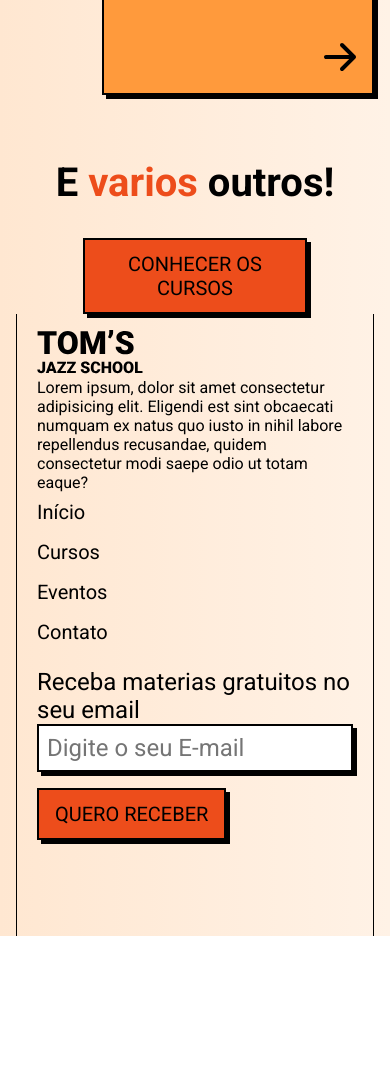
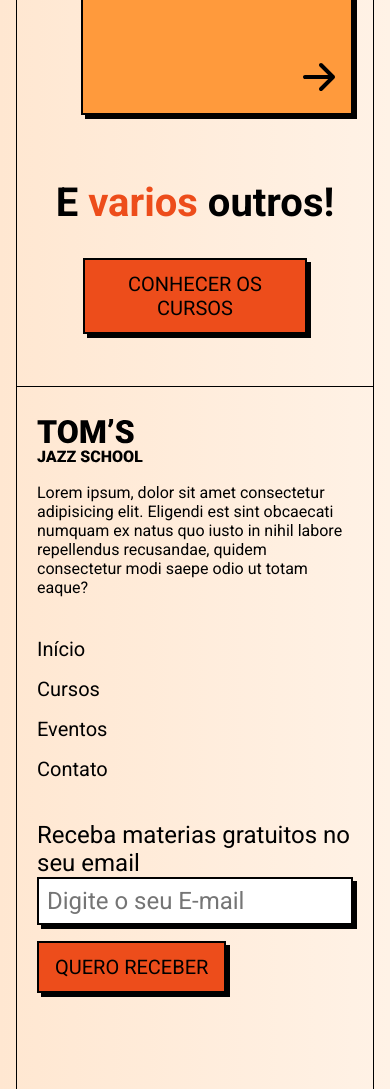
Before and after one commit to francisco-jose-vieira/Jazz-School, a plain HTML site: page index.html in a window 390 px wide. Shown: the part 2794-3883 px from the top of the page. Before the commit the page ends 3730 px from the top, so only its background shows below. Drawn offline with Linux system fonts and the light colour scheme.

Commit message:
Versão Mobile concluida

```diff
--- a/index.html
+++ b/index.html
@@ -29,7 +29,7 @@
             </div>
         </section>
 
-        <section>
+        <section class="courses-section">
             <div class="cards">
                 <article class="card">
                     <img src="img/piano.png" alt="Ícone de piano">
@@ -64,18 +64,17 @@
                     </a>
                 </article>
             </div>
-
-            <h2 class="text-center">E <span class="text-primary">varios</span> outros!</h2>
-            <a class="button mt-2 mx-auto" href="#">Conhecer os cursos</a>
+                <h2 class="text-center">E <span class="text-primary">varios</span> outros!</h2>
+                <a class="button mt-2 mx-auto mb-2" href="#">Conhecer os cursos</a>
         </section>
     </main>
 
     <footer>
         <div>
-            <img src="img/logo.svg" alt="Tom's Jazz School">
-            <p>Lorem ipsum, dolor sit amet consectetur adipisicing elit. Eligendi est sint obcaecati numquam ex natus quo iusto in nihil labore repellendus recusandae, quidem consectetur modi saepe odio ut totam eaque?</p>
+            <img src="img/logo.svg" alt="Tom's Jazz School" class="mb-1 mt-1">
+            <p class="mb-2">Lorem ipsum, dolor sit amet consectetur adipisicing elit. Eligendi est sint obcaecati numquam ex natus quo iusto in nihil labore repellendus recusandae, quidem consectetur modi saepe odio ut totam eaque?</p>
         </div>
-        <nav>
+        <nav class="mb-2">
             <a href="#">Início</a>
             <a href="#">Cursos</a>
             <a href="#">Eventos</a>
--- a/style.css
+++ b/style.css
@@ -19,7 +19,7 @@ body {
     padding: 0 1rem;
 }
 
-header, .hero-section, courses-section, footer {
+header, .hero-section, .courses-section, footer {
     border-color: var(--color-black);
     border-style: solid;
     border-width: 0 1px 1px 1px;
```
